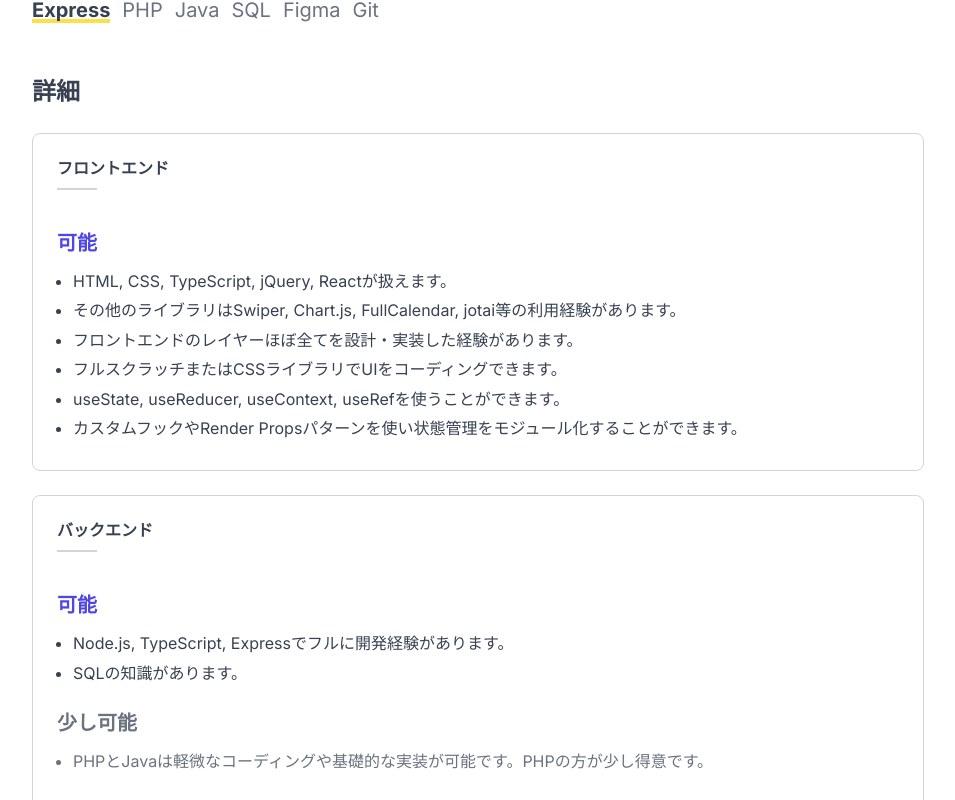
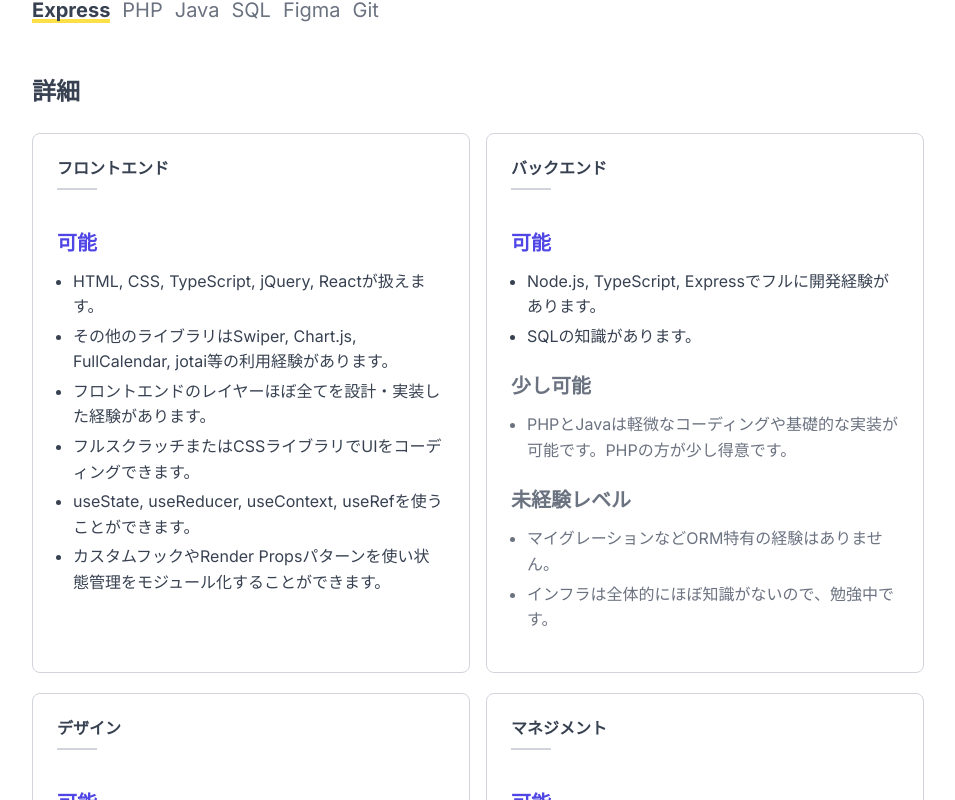
Before and after one commit to yha-1228/portfolio, a Next.js app: page / in a window 1280 px wide. Shown: the part 520-1320 px from the top of the page, without its empty margins (162-1117 px from the left). Built offline with nearby package versions, Linux system fonts and the light colour scheme.

Commit message:
feat(skills): md以上のときgridにする

```diff
--- a/src/components/skills.tsx
+++ b/src/components/skills.tsx
@@ -1,4 +1,5 @@
 import { twMerge } from 'tailwind-merge';
+import clsx from '@/utils/clsx';
 import Container from './ui/container';
 import Heading1 from './ui/heading1';
 import Heading2 from './ui/heading2';
@@ -105,15 +106,21 @@ const skillDetailData = [
 type SkillDetailCardProps = {
   heading: React.ReactNode;
   items: (typeof skillDetailData)[number]['items'];
+  className?: string;
 };
 
-function SkillDetailCard({ heading, items }: SkillDetailCardProps) {
+function SkillDetailCard({ heading, items, className }: SkillDetailCardProps) {
   const items1 = items.filter((item) => item.rank === 'good');
   const items2 = items.filter((item) => item.rank === 'normal');
   const items3 = items.filter((item) => item.rank === 'bad');
 
   return (
-    <section className="rounded-lg border border-solid border-gray-light-strong">
+    <section
+      className={twMerge(
+        'rounded-lg border border-solid border-gray-light-strong',
+        className,
+      )}
+    >
       <div className="px-5 pb-6 pt-4 lg:px-6 lg:pb-7 lg:pt-5">
         <h4 className="pb-1.5 font-bold">{heading}</h4>
         <hr className="h-0.5 w-[2.5rem] border-0 bg-gray-light-strong" />
@@ -190,16 +197,23 @@ export default function Skills() {
             </div>
             <section className="mt-12 space-y-5">
               <Heading2>詳細</Heading2>
-              <ul className="space-y-6">
-                {skillDetailData.map((skillDetail) => (
-                  <li key={skillDetail.heading}>
+              <div className="space-y-6 md:flex md:flex-wrap md:justify-between md:gap-x-[16px] md:gap-y-[20px] md:space-y-0">
+                {skillDetailData.map((skillDetail, idx) => (
+                  <div
+                    key={skillDetail.heading}
+                    className="md:w-[calc(50%-calc(16px/2))]"
+                  >
                     <SkillDetailCard
+                      className={clsx(
+                        0 <= idx && idx <= 1 && 'md:h-[540px]',
+                        2 <= idx && idx <= 3 && 'md:h-[400px]',
+                      )}
                       heading={skillDetail.heading}
                       items={skillDetail.items}
                     />
-                  </li>
+                  </div>
                 ))}
-              </ul>
+              </div>
             </section>
           </div>
         </section>
```
